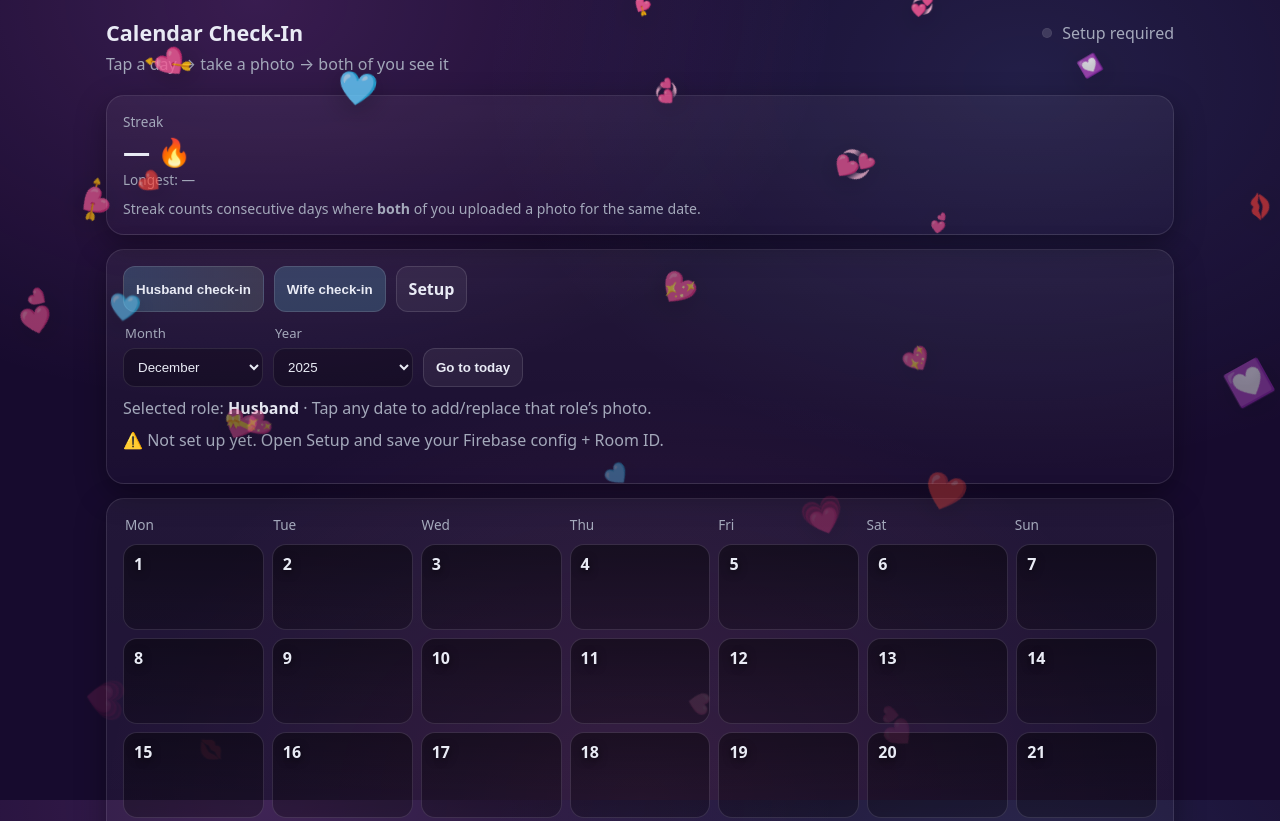
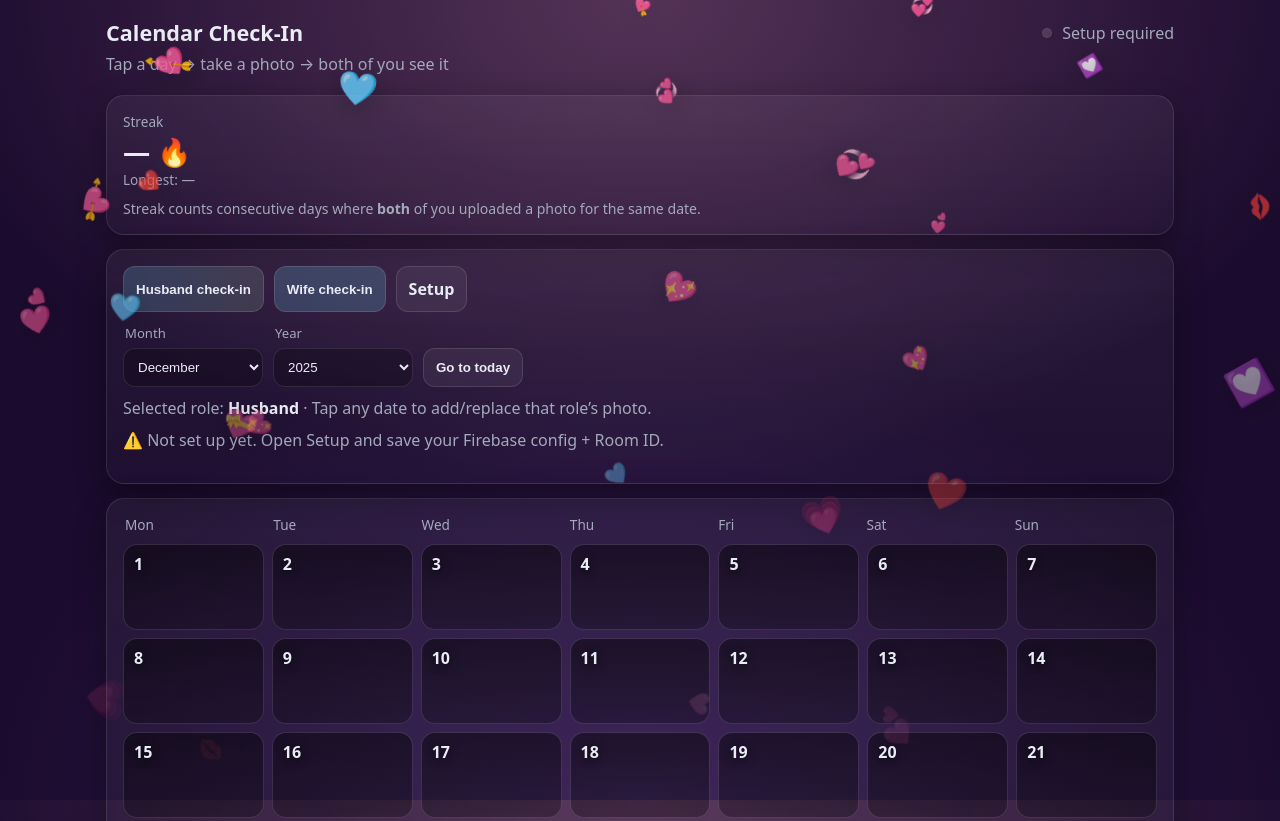
Before and after one commit to jaisingh111/Check-in-, a plain HTML site: page index.html in a window 1280 px wide. Shown: the top 821 px of the page. Drawn offline with Linux system fonts and the light colour scheme.

Commit message:
Add files via upload

```diff
--- a/styles.css
+++ b/styles.css
@@ -14,10 +14,9 @@ body{
   font-family: ui-sans-serif, system-ui, -apple-system, Segoe UI, Roboto, Helvetica, Arial;
   color:var(--text);
   background:
-    radial-gradient(1000px 700px at 20% 0%, rgba(233, 120, 255, .16), transparent 58%),
-    radial-gradient(900px 650px at 80% 10%, rgba(120, 170, 255, .12), transparent 60%),
-    radial-gradient(900px 700px at 50% 100%, rgba(255, 120, 180, .10), transparent 60%),
-    var(--bg);
+    radial-gradient(1200px 800px at 50% 0%, rgba(255, 170, 210, 0.25), transparent 60%),
+    radial-gradient(1000px 700px at 50% 100%, rgba(180, 120, 255, 0.18), transparent 65%),
+    #1b0b2e;
 }
 
 .top{
@@ -188,12 +187,12 @@ select{
 
 /* Floating hearts */
 .heartsLayer{
-  position: fixed;
-  inset: 0;
-  pointer-events: none;
-  overflow: hidden;
-  z-index: 5;
-}
+      position: fixed;
+      inset: 0;
+      pointer-events: none;
+      overflow: hidden;
+      z-index: 9999;
+    }
 .heart{
   position: absolute;
   top: -10vh;
```
